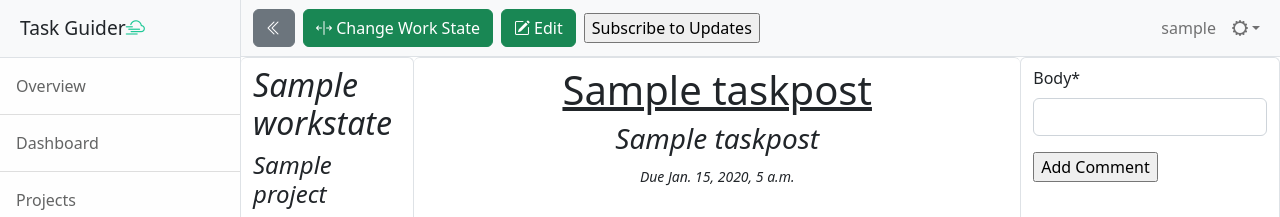
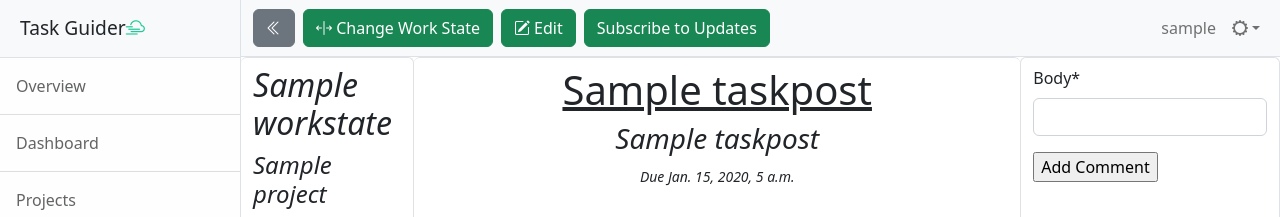
Before and after one commit to rworsham/TaskGuiderDjango, a Django app: page /task/1/ in a window 1280 px wide. Shown: the top 217 px of the page. Run offline with Django 5.2, Linux system fonts and the light colour scheme; a user stored in the database is signed in; tables that the repository leaves empty hold one stand-in row (values such as "Sample post"); some libraries are stand-ins or nearby versions.

Commit message:
continuing work on subscription

```diff
--- a/task_guider/templates/task.html
+++ b/task_guider/templates/task.html
@@ -27,18 +27,17 @@
                 <nav class="navbar navbar-expand-lg navbar-light bg-light border-bottom">
                     <div class="container-fluid gap-2">
                         <button class="btn btn-secondary" id="sidebarToggle"><i class="bi bi-chevron-double-left"></i></button>
-                        <button class="btn btn-success " data-bs-toggle="modal" data-bs-target="#select_work_state"><i class="bi bi-arrows-expand-vertical"></i> Change Work State</button>
-                        <button class="btn btn-success " data-bs-toggle="modal" data-bs-target="#edit-task"><i class="bi bi-pencil-square"></i> Edit</button>
-                        {% if not is_subscribed %}
-                            <form method="post">
-                                {% csrf_token %}
-                                <input type="submit" name="subscribe" value="Subscribe to Updates">
-                            </form>
-                        {% endif %}
+                        <button class="btn btn-success" data-bs-toggle="modal" data-bs-target="#select_work_state"><i class="bi bi-arrows-expand-vertical"></i> Change Work State</button>
+                        <button class="btn btn-success" data-bs-toggle="modal" data-bs-target="#edit-task"><i class="bi bi-pencil-square"></i> Edit</button>
                         {% if is_subscribed %}
                             <form method="post">
                                 {% csrf_token %}
-                                <input type="submit" name="unsubscribe" value="Unsubscribe to Updates">
+                                <button class="btn btn-success" type="submit" name="unsubscribe" value="Unsubscribe to Updates">Unsubscribe to Updates</button>
+                            </form>
+                        {% else %}
+                            <form method="post">
+                                {% csrf_token %}
+                                <button class="btn btn-success" type="submit" name="subscribe" value="Subscribe to Updates">Subscribe to Updates</button>
                             </form>
                         {% endif %}
                         <button class="navbar-toggler" type="button" data-bs-toggle="collapse" data-bs-target="#navbarSupportedContent" aria-controls="navbarSupportedContent" aria-expanded="false" aria-label="Toggle navigation"><span class="navbar-toggler-icon"></span></button>
--- a/task_guider/views.py
+++ b/task_guider/views.py
@@ -164,10 +164,12 @@ def task(request,id):
             subscribe_user.email = request.user
             subscribe_user.subscribed_object = task_post
             subscribe_user.save()
+            print("sub")
             return HttpResponseRedirect('#')
         if "unsubscribe" in request.POST:
             unsubscribe_user = Subscribed.objects.filter(Q(email=request.user) & Q(subscribed_object=task_post))
             unsubscribe_user.delete()
+            print("unsub")
             return HttpResponseRedirect('#')
     else:
         task_edit_form = EditTaskForm()
```
